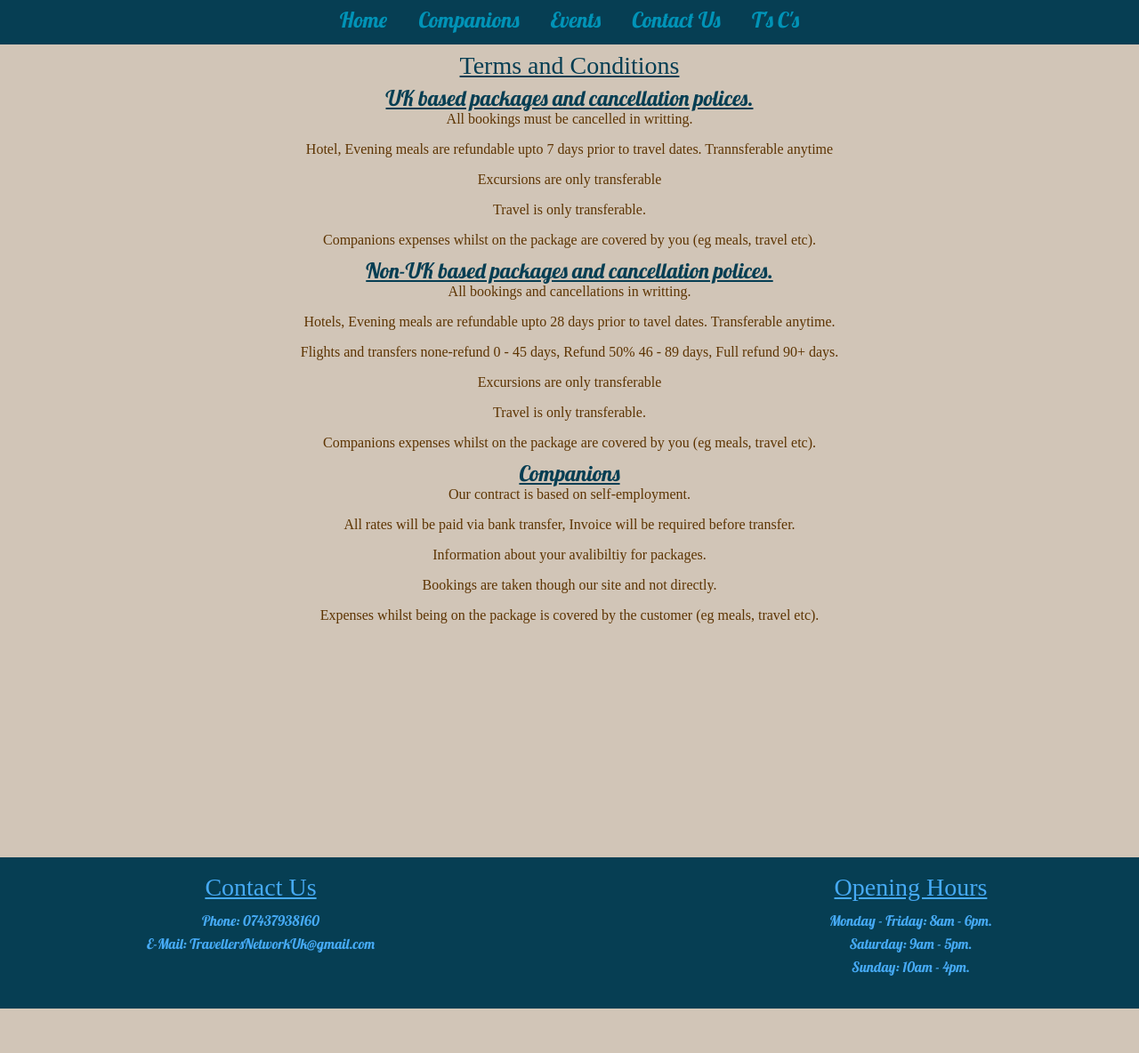
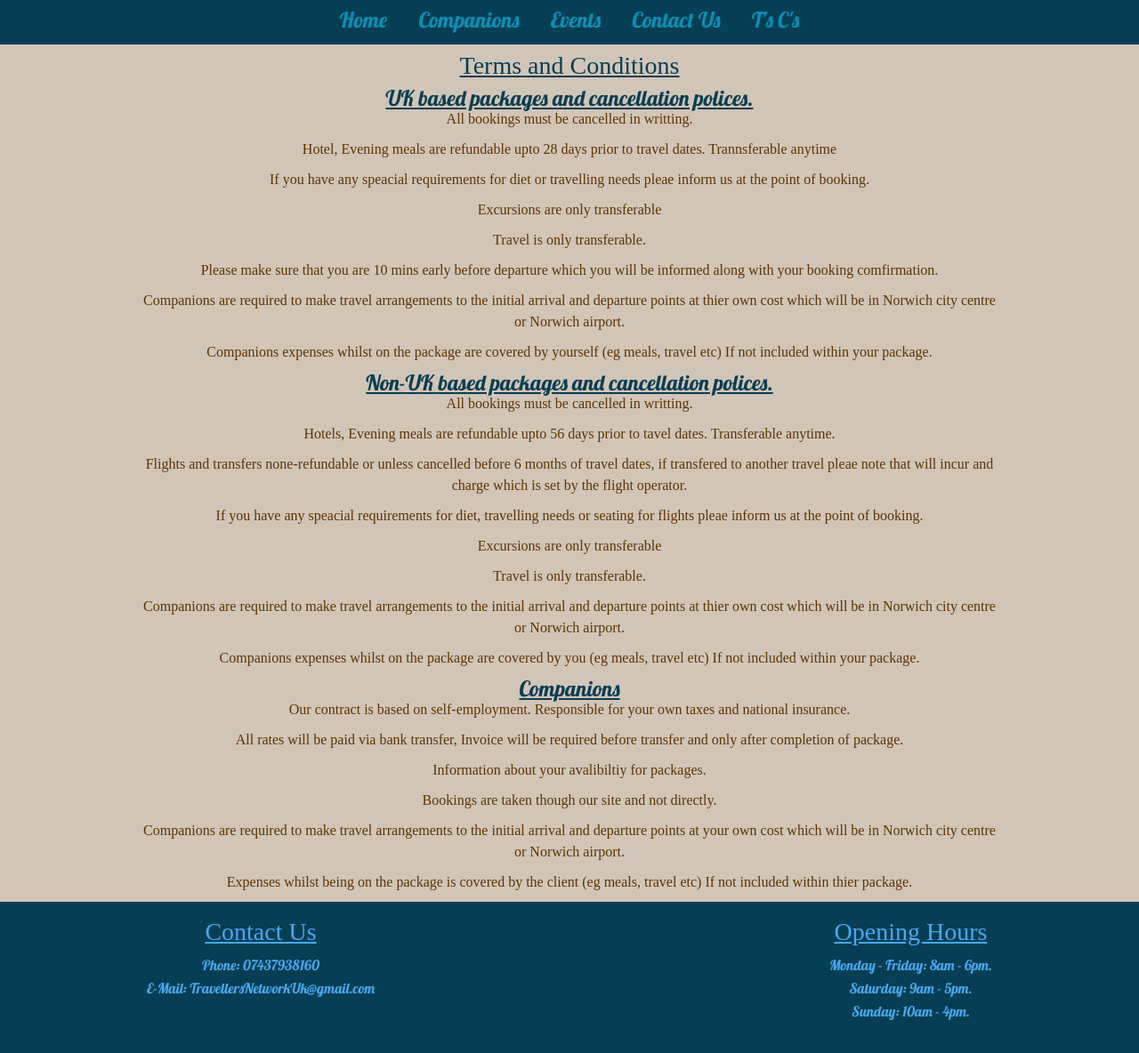
Before and after one commit to Raccoon47788/Master-NTC, a Jekyll site: the page built from terms.html, in a window 1280 px wide and 1184 px high. Shown: the whole window at 89% size. Built offline with Jekyll 4.4.1, drawn with Linux system fonts in a browser that asks for light colours; nearby versions of some CDN libraries.

Commit message:
Terms Update

```diff
--- a/css/main.css
+++ b/css/main.css
@@ -194,6 +194,10 @@ img {
 	padding: 5px;
 }
 
+.button {
+	border-radius: 50px;
+}
+
 .grid li {
 	float: left;
 	width: 32%;
--- a/index.html
+++ b/index.html
@@ -55,7 +55,7 @@ layout: default
     {% endfor %}
   </ul>
 
-  <a href="javascript:void( window.open( 'https://form.jotformeu.com/60794033275356', 'blank', 'scrollbars=yes, toolbar=no, width=700, height=500' ) ) "> Application Form </a>
+  <button type="button"><a href="javascript:void( window.open( 'https://form.jotformeu.com/60794033275356', 'blank', 'scrollbars=yes, toolbar=no, width=700, height=500' ) ) "> Application Form </a></button>
 
   <h2 id="events">Events</h2>
 
@@ -83,4 +83,4 @@ layout: default
     {% endfor %}
   </ul>
 
-  <a href="javascript:void( window.open( 'https://form.jotformeu.com/60792698898382', 'blank', 'scrollbars=yes, toolbar=no, width=700, height=500' ) ) "> Bookings </a>
+  <button type="button"><a href="javascript:void( window.open( 'https://form.jotformeu.com/60792698898382', 'blank', 'scrollbars=yes, toolbar=no, width=700, height=500' ) ) "> Bookings </a></button>
--- a/terms.html
+++ b/terms.html
@@ -6,23 +6,30 @@ layout: default
 
   <h3>UK based packages and cancellation polices.</h3>
   <p>All bookings must be cancelled in writting.</p>
-  <p>Hotel, Evening meals are refundable upto 7 days prior to travel dates. Trannsferable  anytime</p>
+  <p>Hotel, Evening meals are refundable upto 28 days prior to travel dates. Trannsferable  anytime</p>
+  <p>If you have any speacial requirements for diet or travelling needs pleae inform us at the point of booking.</p>
   <p>Excursions are only transferable</p>
   <p>Travel is only transferable.</p>
-  <p>Companions expenses whilst on the package are covered by you (eg meals, travel etc).</p>
+  <p>Please make sure that you are 10 mins early before departure which you will be informed along with your booking comfirmation.</p>
+  <p>Companions are required to make travel arrangements to the initial arrival and departure points at thier own cost which will be in
+  Norwich city centre or Norwich airport.</p>
+  <p>Companions expenses whilst on the package are covered by yourself (eg meals, travel etc) If not included within your package.</p>
 
   <h3>Non-UK based packages and cancellation polices.</h3>
-  <p>All bookings and cancellations in writting.</p>
-  <p>Hotels, Evening meals are refundable upto 28 days prior to tavel dates. Transferable anytime.</p>
-  <p>Flights and transfers none-refund 0 - 45 days, Refund 50% 46 - 89 days,
-  Full refund 90+ days.</p>
+  <p>All bookings must be cancelled in writting.</p>
+  <p>Hotels, Evening meals are refundable upto 56 days prior to tavel dates. Transferable anytime.</p>
+  <p>Flights and transfers none-refundable or unless cancelled before 6 months of travel dates, if transfered to another travel pleae note that will incur and charge which is set by the
+  flight operator.</p>
+  <p>If you have any speacial requirements for diet, travelling needs or seating for flights pleae inform us at the point of booking.</p>
   <p>Excursions are only transferable</p>
   <p>Travel is only transferable.</p>
-  <p>Companions expenses whilst on the package are covered by you (eg meals, travel etc).</p>
+  <p>Companions are required to make travel arrangements to the initial arrival and departure points at thier own cost which will be in Norwich city centre or Norwich airport.</p>
+  <p>Companions expenses whilst on the package are covered by you (eg meals, travel etc) If not included within your package.</p>
 
   <h3>Companions</h3>
-  <p>Our contract is based on self-employment.</p>
-  <p>All rates will be paid via bank transfer, Invoice will be required before transfer.</p>
+  <p>Our contract is based on self-employment. Responsible for your own taxes and national insurance.</p>
+  <p>All rates will be paid via bank transfer, Invoice will be required before transfer and only after completion of package.</p>
   <p>Information about your avalibiltiy for packages.</p>
   <p>Bookings are taken though our site and not directly.</p>
-  <p>Expenses whilst being on the package is covered by the customer (eg meals, travel etc).</p>
+  <p>Companions are required to make travel arrangements to the initial arrival and departure points at your own cost which will be in Norwich city centre or Norwich airport.</p>
+  <p>Expenses whilst being on the package is covered by the client (eg meals, travel etc) If not included within thier package.</p>
```
